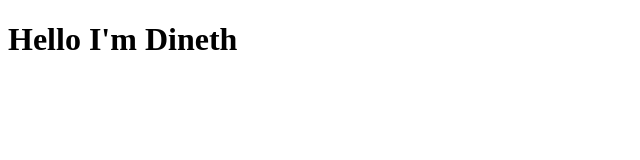
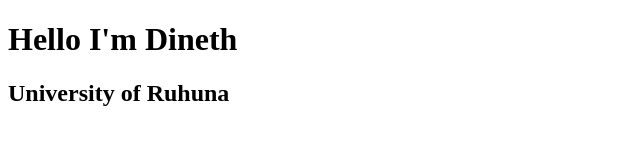
Before and after one commit to infozaselalk/newRepo, a plain HTML site: page index.html in a window 1280 px wide. Shown: the whole page, without its empty margins (0-640 px from the left). Drawn offline with Linux system fonts and the light colour scheme.

Commit message:
Update index.html

```diff
--- a/index.html
+++ b/index.html
@@ -8,5 +8,6 @@
 <body>
     <!-- about me -->
     <h1>Hello I'm Dineth</h1>
+    <h2>University of Ruhuna</h2>
 </body>
 </html>
```
